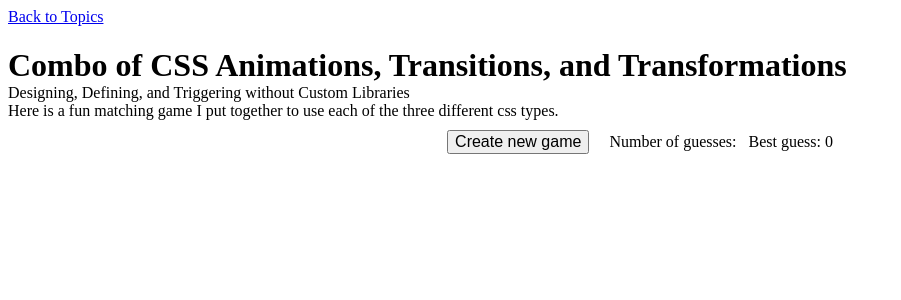
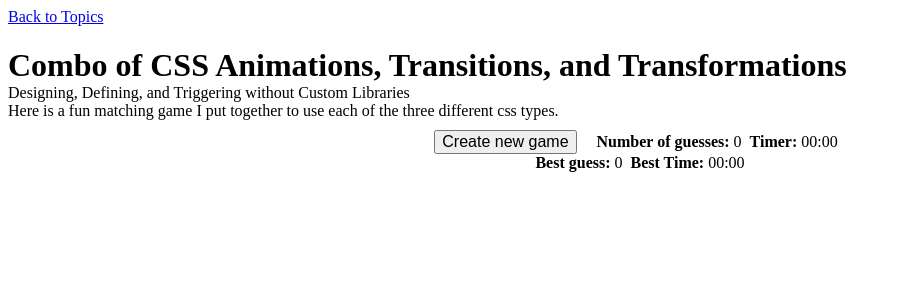
Before and after one commit to Moake-Melissa/cit261, a PHP site: page /cssCombo.html in a window 1280 px wide. Shown: the top 300 px of the page, without its empty margins (0-901 px from the left). Run offline with PHP 8.4, Linux system fonts and the light colour scheme.

Commit message:
timer added and games stored in local storage

```diff
--- a/cssCombo.html
+++ b/cssCombo.html
@@ -16,21 +16,54 @@ and open the template in the editor.
         </span><br>
         <div>Here is a fun matching game I put together to use each of the three different css types.</div>
     <div id="options">
-        <button id="makeGame" onclick="makeGame();">Create new game</button><span>Number of guesses: <span id="counter"></span></span>&nbsp;<span> Best guess: <span id="best"></span></span>
+        <button id="makeGame" onclick="makeGame();">Create new game</button><span><b>Number of guesses:</b> <span id="counter">0</span></span>&nbsp;&nbsp;<b>Timer:</b> <span id="minutes">00</span>:<span id="seconds">00</span>&nbsp;&nbsp;<button id="button-stop">Pause</button><br><span><b>Best guess:</b> <span id="bestGuess"></span></span>&nbsp;&nbsp;<span><b>Best Time:</b> <span id="bestTime"></span></span>
     </div>
+        <div id="gamesPlayed"></div>
         <div id="game" class="stacked"></div>
         <script type="text/javascript" src="main.js"></script>
         <script>
             window.onload = function(){
                 if (localStorage.getItem("bestGuess") === "" || localStorage.getItem("bestGuess") === null){
                     best = 0;
-                    document.getElementById("best").innerHTML = best;
+                    document.getElementById("bestGuess").innerHTML = best;
                 }
                 else{
                     best_str = localStorage.getItem("bestGuess");
                     best = parseInt(best_str);
-                    document.getElementById("best").innerHTML = best;
+                    document.getElementById("bestGuess").innerHTML = best;
                 }
+
+                if (localStorage.getItem("bestTime") === "" || localStorage.getItem("bestTime") === null){
+                    bestTime = "00:00";
+                    document.getElementById("bestTime").innerHTML = bestTime;
+                    localStorage.setItem("bestTime", bestTime);
+                }
+                else{
+                    bestTime = localStorage.getItem("bestTime");
+                    document.getElementById("bestTime").innerHTML = bestTime;
+                }
+
+                 if (localStorage.getItem("games") === "" || localStorage.getItem("games") === null){
+                    games = [];
+                    var myJSON = JSON.stringify(games);
+                    localStorage.setItem("games", myJSON);
+                }
+                else{
+                    gamesString = localStorage.getItem("games");
+                    games = JSON.parse(gamesString);
+                    //document.getElementById("gamesPlayed").innerHTML = games;
+                }
+
+                document.getElementsByClassName('card').onclick = function() {
+                    console.log("clicked");
+                    clearInterval(Interval);
+                    Interval = setInterval(startTimer, 1000);
+                   };
+
+                    buttonStop.onclick = function() {
+                      clearInterval(Interval);
+                      paused = true;
+                };
             };
         </script>
     </body>
--- a/main.js
+++ b/main.js
@@ -1,5 +1,16 @@
-var best;
+var bestGuess;
+var bestTime;
+var games;
 var counter = 0;
+var seconds = 00;
+var minutes = 00;
+var appendMinutes = document.getElementById("minutes");
+var appendSeconds = document.getElementById("seconds");
+var buttonStart = document.getElementById('button-start');
+var buttonStop = document.getElementById('button-stop');
+var Interval ;
+var paused = true;
+
 
 function canvasGradient(){
     var canvas = document.getElementById("firstCanvas");
@@ -39,6 +50,9 @@ function shuffleArray(array) {
 }
 
 function cardFlip(card){
+    if((minutes == 00 && seconds == 00) || paused){
+        beginTimer();
+    }
     if (card.classList.contains("found") == false){
         card.classList.add("flipped");
     }
@@ -58,11 +72,28 @@ function cardFlip(card){
             second.classList.remove("flipped");
 
             if(found.length == 18){
-                if (counter < best || best === 0){
+                clearInterval(Interval);
+                time = bestTime.split(":");
+                console.log(time);
+                convertedBest = (parseInt(time[0])*60)+parseInt(time[1]);
+                console.log(convertedBest);
+                convertedTime = (minutes*60)+seconds;
+                console.log(convertedTime);
+                if (convertedTime < convertedBest || convertedBest === 0){
+                    bestTime = minutes + ":" + seconds;
+                    localStorage.setItem("bestTime", bestTime);
+                    document.getElementById("bestTime").innerHTML = bestTime;
+                }
+                //paused = true;
+                if (counter < bestGuess || bestGuess === 0){
                     localStorage.setItem("bestGuess", counter);
-                    document.getElementById("best").innerHTML = counter;
-                    best = counter;
+                    document.getElementById("bestGuess").innerHTML = counter;
+                    bestGuess = counter;
                 }
+                fullTime = minutes + ":" + seconds;
+                games.push({"guesses" : counter, "time" : fullTime});
+                var gamesJSON = JSON.stringify(games);
+                localStorage.setItem("games", gamesJSON);
 
                 setTimeout(function(){
                 if (confirm("Congrats!\n\nYou have found all the matches!\n\nWould you like to start a new game?")){
@@ -83,6 +114,7 @@ function cardFlip(card){
 }
 
 function makeGame(){
+   buttonReset();
    counter = 0;
    var transition = 0;
    var backgroundImageURL;
@@ -100,6 +132,7 @@ function makeGame(){
    if (game.innerHTML == ""){
        game.classList.remove("stacked");
        loadCardBacks("cardBacks.json");
+       //Interval = setInterval(startTimer, 1000);
    }
    if(game.innerHTML !== ""){
         backgroundImageURL = game.firstChild.lastChild.style.background;
@@ -110,6 +143,8 @@ function makeGame(){
             game.addEventListener("transitionend", function(event) {
                 transition++;
                 if (transition == 1){
+                    //clearInterval(Interval);
+                    //Interval = setInterval(startTimer, 1000);
                     game.classList.remove("restack");
                     loadCardBacks("cardBacks.json");
                 }
@@ -158,3 +193,43 @@ function loadCardBacks(url){
         srvrRequest.open("GET", url, true);
         srvrRequest.send();
 }
+
+  //Adapted from http://www.cssscript.com/a-minimal-pure-javascript-stopwatch/
+  function startTimer () {
+    buttonStop.style.display = "inline-block";
+    seconds++;
+
+    if(seconds <= 9){
+      appendSeconds.innerHTML = "0" + seconds;
+    }
+
+    if (seconds > 9){
+      appendSeconds.innerHTML = seconds;
+    }
+
+    if (seconds > 59) {
+      console.log("minutes");
+      minutes++;
+      appendMinutes.innerHTML = "0" + minutes;
+      seconds = 0;
+      appendSeconds.innerHTML = "0" + 0;
+    }
+    if (minutes > 9){
+      appendMinutes.innerHTML = minutes;
+    }
+  }
+
+function buttonReset() {
+     clearInterval(Interval);
+    minutes = "00";
+    seconds = "00";
+    appendMinutes.innerHTML = minutes;
+    appendSeconds.innerHTML = seconds;
+}
+
+function beginTimer() {
+    paused = false;
+    console.log("clicked");
+    clearInterval(Interval);
+    Interval = setInterval(startTimer, 1000);
+};
--- a/styles.css
+++ b/styles.css
@@ -31,6 +31,11 @@ h1{margin-bottom:0;}
     text-align: center;
     margin: 10px auto;
 }
+
+#button-stop{
+  display:none;
+}
+
 button#makeGame {
     font-size: 1em;
     display: inline-block;
```
